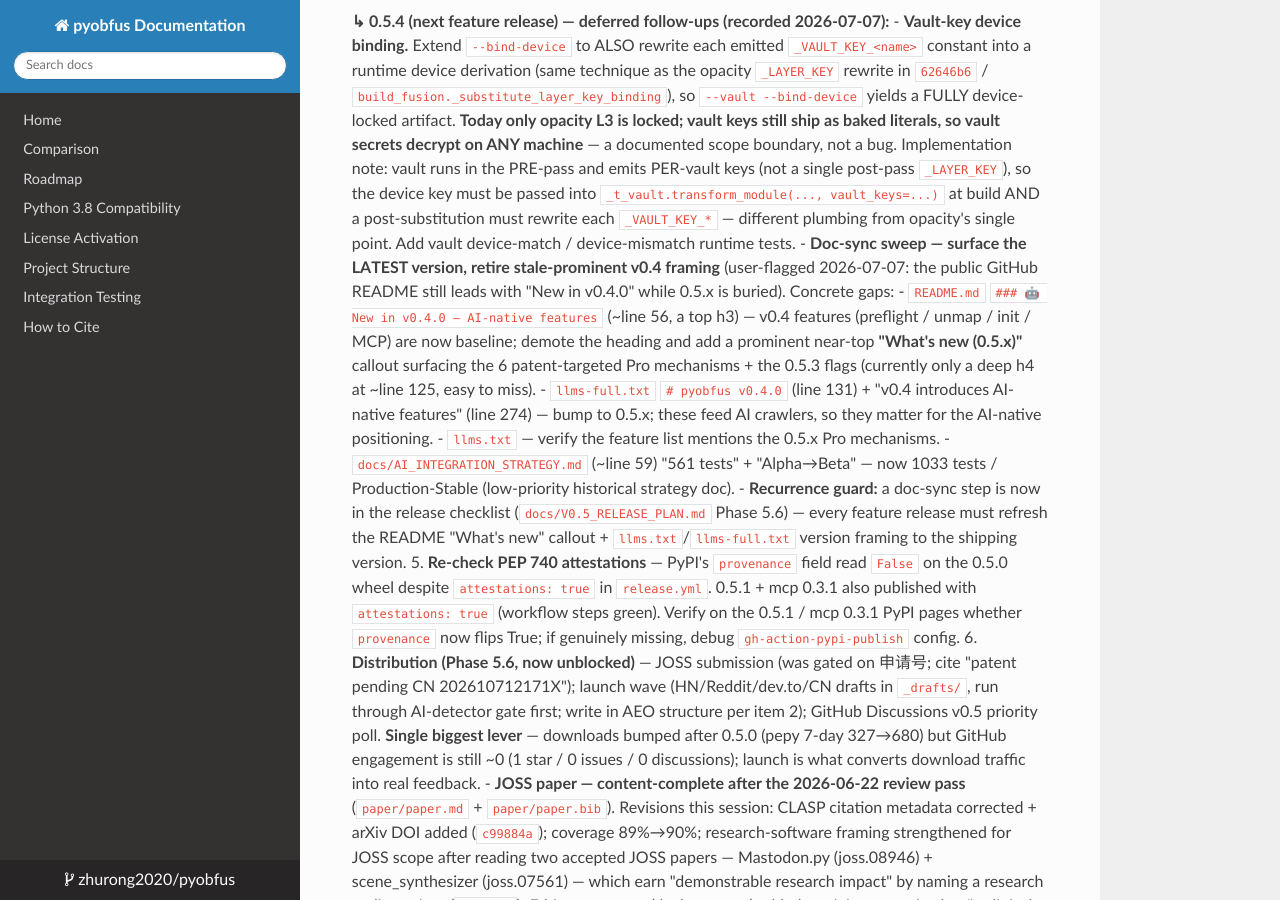
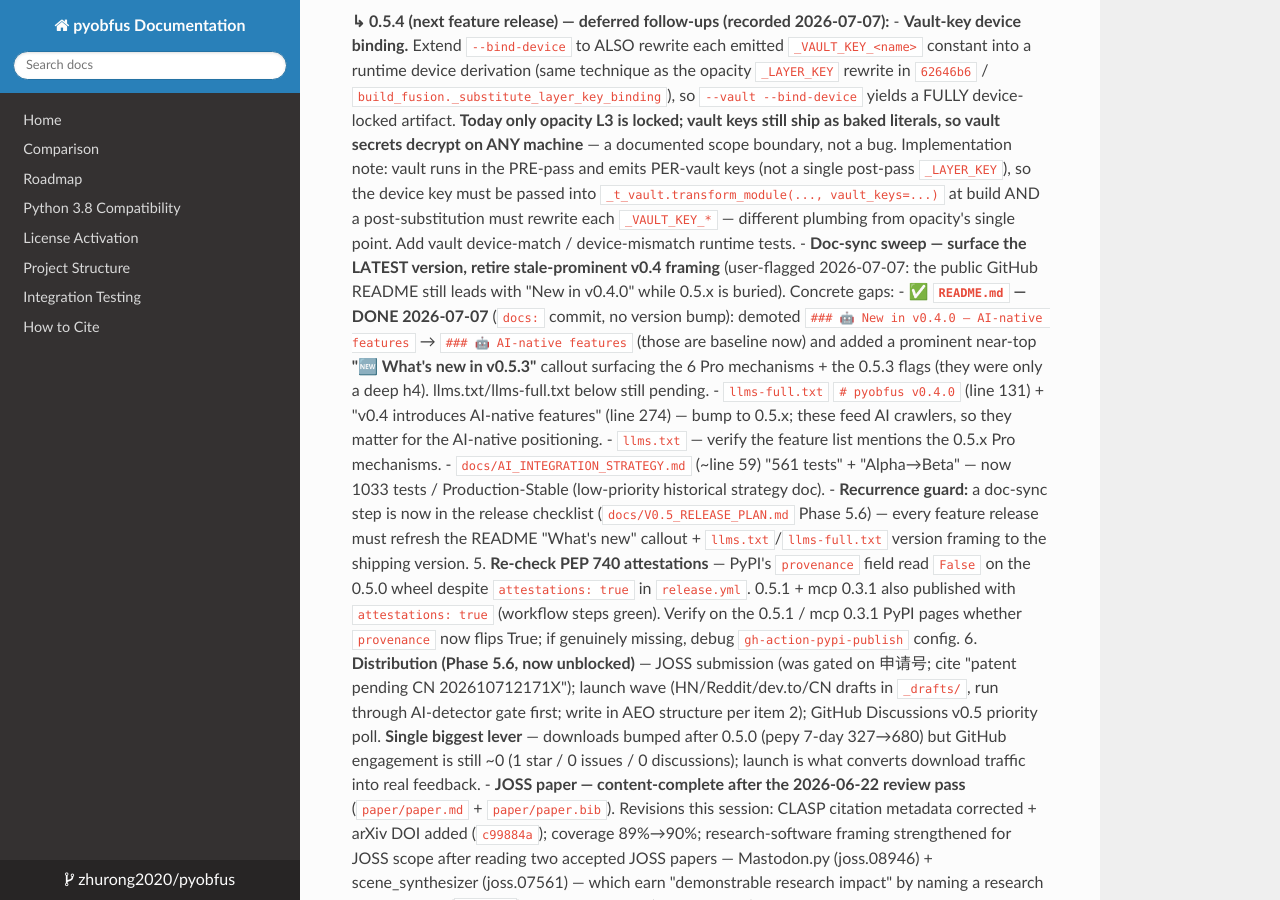
Before and after one commit to zhurong2020/pyobfus, an MkDocs documentation site: the page built from docs/POST_V0.4_TODO.md, in a window 1280 px wide and 900 px high, scrolled down 1995 px. Built offline with MkDocs 1.6.1, drawn with Linux system fonts in a browser that asks for light colours; nearby versions of some CDN libraries.

Commit message:
docs(readme): surface v0.5.3 up top; retire stale "New in v0.4.0" heading
The public README led with "New in v0.4.0 — AI-native features" (a top h3)
while the 0.5.x Pro mechanisms were buried in a deep h4, so the latest
headline features weren't visible on the GitHub landing page.

- add a near-top "🆕 What's new in v0.5.3" callout (6 Pro mechanisms as
  build flags + the three 0.5.3 flags: --period / --opacity-config /
  --bind-device), linking CHANGELOG + Pro Edition section
- demote "New in v0.4.0 — AI-native features" -> "AI-native features"
  (preflight / unmap / init / presets / --json are baseline now, not new)
- mark the README part of the 0.5.4 doc-sync TODO done (llms.txt /
  llms-full.txt version framing still pending for 0.5.4)

Co-Authored-By: Claude Opus 4.8 <noreply@anthropic.com>

```diff
--- a/docs/POST_V0.4_TODO.md
+++ b/docs/POST_V0.4_TODO.md
@@ -28,7 +28,7 @@
    **↳ 0.5.4 (next feature release) — deferred follow-ups (recorded 2026-07-07):**
    - **Vault-key device binding.** Extend `--bind-device` to ALSO rewrite each emitted `_VAULT_KEY_<name>` constant into a runtime device derivation (same technique as the opacity `_LAYER_KEY` rewrite in `62646b6` / `build_fusion._substitute_layer_key_binding`), so `--vault --bind-device` yields a FULLY device-locked artifact. **Today only opacity L3 is locked; vault keys still ship as baked literals, so vault secrets decrypt on ANY machine** — a documented scope boundary, not a bug. Implementation note: vault runs in the PRE-pass and emits PER-vault keys (not a single post-pass `_LAYER_KEY`), so the device key must be passed into `_t_vault.transform_module(..., vault_keys=...)` at build AND a post-substitution must rewrite each `_VAULT_KEY_*` — different plumbing from opacity's single point. Add vault device-match / device-mismatch runtime tests.
    - **Doc-sync sweep — surface the LATEST version, retire stale-prominent v0.4 framing** (user-flagged 2026-07-07: the public GitHub README still leads with "New in v0.4.0" while 0.5.x is buried). Concrete gaps:
-     - `README.md` `### 🤖 New in v0.4.0 — AI-native features` (~line 56, a top h3) — v0.4 features (preflight / unmap / init / MCP) are now baseline; demote the heading and add a prominent near-top **"What's new (0.5.x)"** callout surfacing the 6 patent-targeted Pro mechanisms + the 0.5.3 flags (currently only a deep h4 at ~line 125, easy to miss).
+     - ✅ **`README.md` — DONE 2026-07-07** (`docs:` commit, no version bump): demoted `### 🤖 New in v0.4.0 — AI-native features` → `### 🤖 AI-native features` (those are baseline now) and added a prominent near-top **"🆕 What's new in v0.5.3"** callout surfacing the 6 Pro mechanisms + the 0.5.3 flags (they were only a deep h4). llms.txt/llms-full.txt below still pending.
      - `llms-full.txt` `# pyobfus v0.4.0` (line 131) + "v0.4 introduces AI-native features" (line 274) — bump to 0.5.x; these feed AI crawlers, so they matter for the AI-native positioning.
      - `llms.txt` — verify the feature list mentions the 0.5.x Pro mechanisms.
      - `docs/AI_INTEGRATION_STRATEGY.md` (~line 59) "561 tests" + "Alpha→Beta" — now 1033 tests / Production-Stable (low-priority historical strategy doc).
```
Also changed, not shown: README.md (+3 -1 lines).
